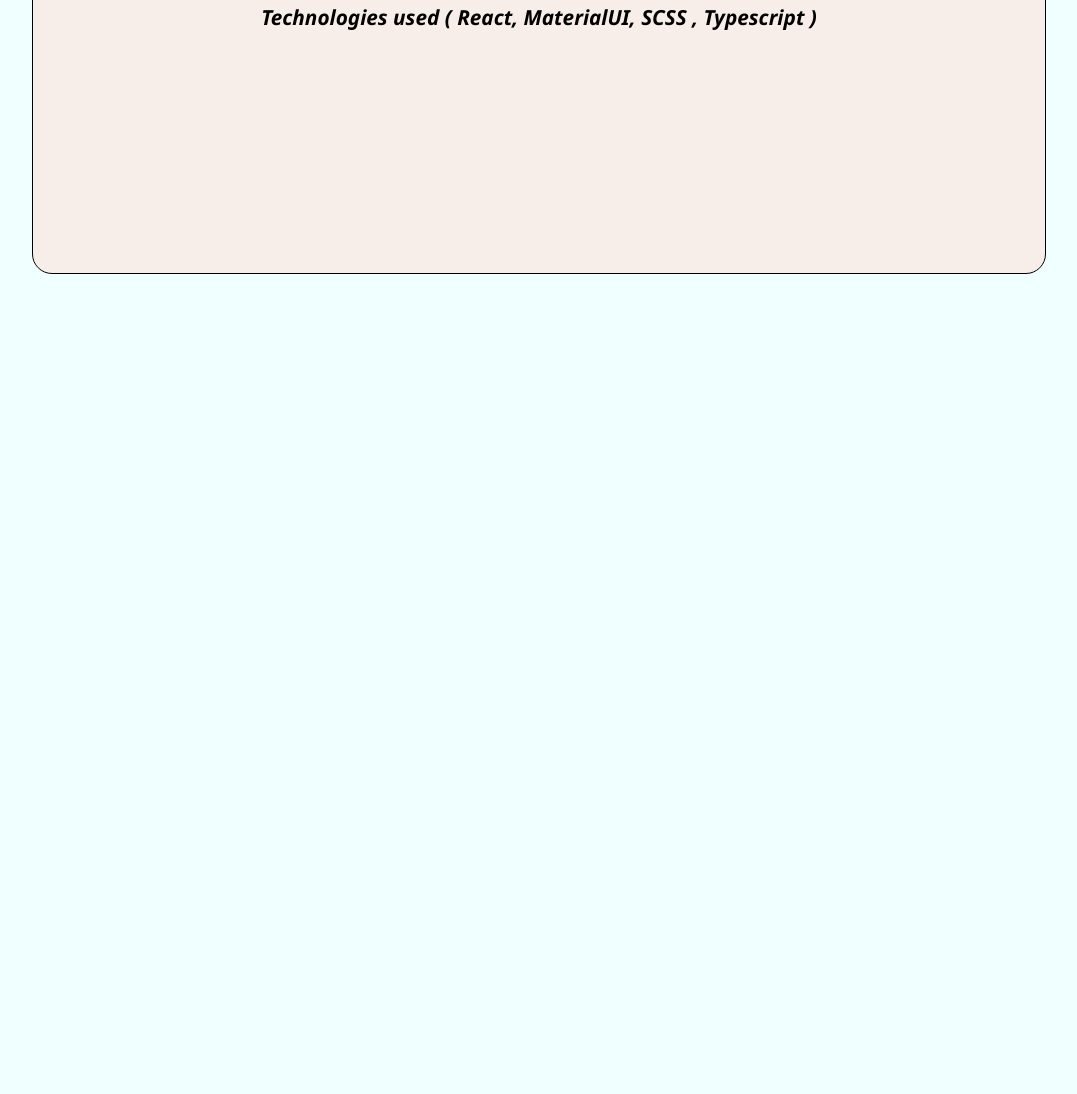
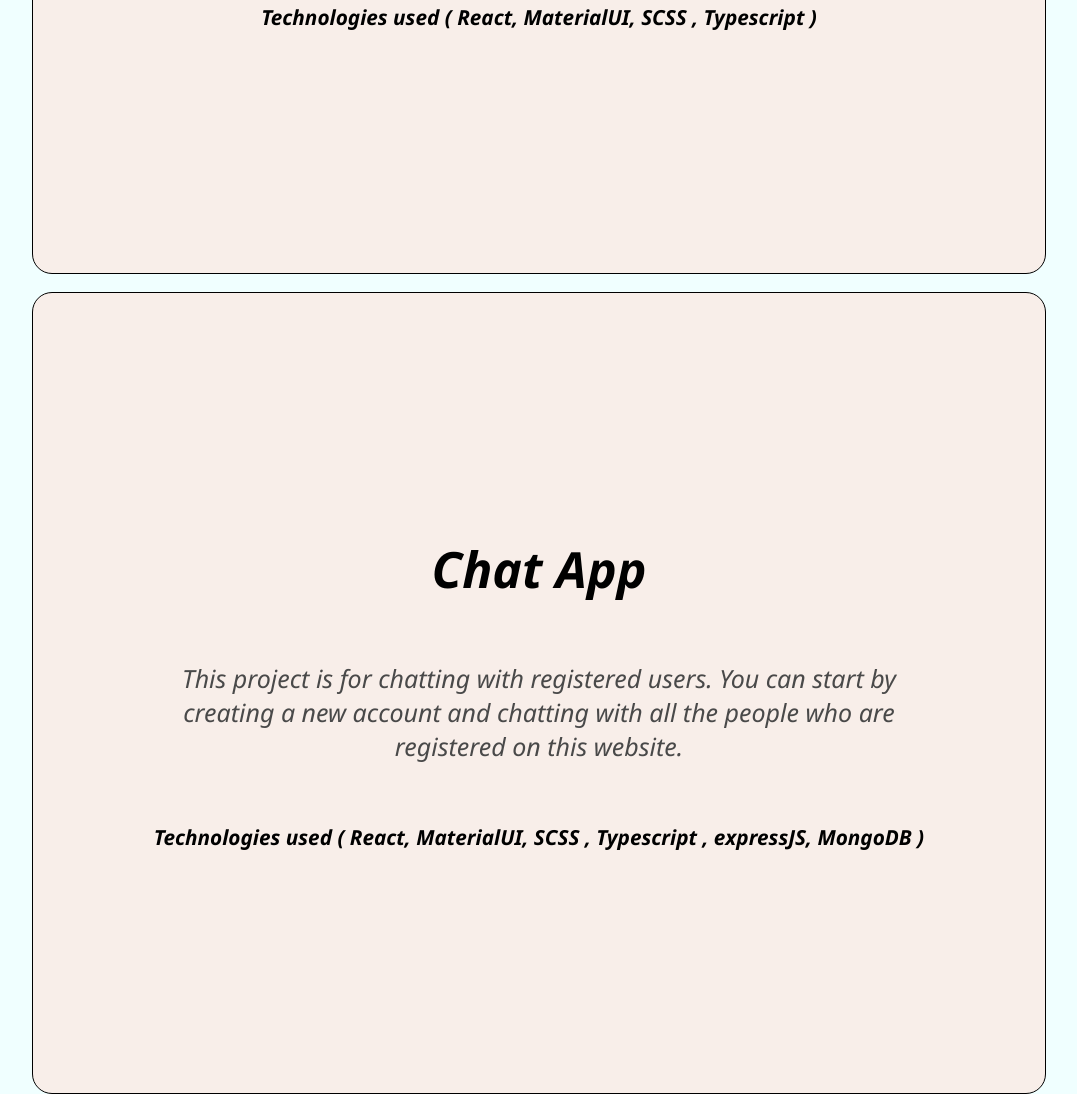
Before and after one commit to mozaffarMoh/Portfolio-description, a plain HTML site: page index.html in a window 1280 px wide. Shown: the part 8805-9899 px from the top of the page, without its empty margins (101-1178 px from the left). Before the commit the page ends 9105 px from the top, so only its background shows below. Drawn offline with Linux system fonts and the light colour scheme.

Commit message:
add-chat-app

```diff
--- a/index.html
+++ b/index.html
@@ -152,5 +152,20 @@
       <h5>Technologies used ( React, MaterialUI, SCSS , Typescript )</h5>
     </div>
     <br />
+
+    <!-- Chat App -->
+    <div class="work" id="ChatApp">
+      <h1>Chat App</h1>
+      <p>
+        This project is for chatting with registered users. You can start by
+        creating a new account and chatting with all the people who are
+        registered on this website.
+      </p>
+      <h5>
+        Technologies used ( React, MaterialUI, SCSS , Typescript , expressJS,
+        MongoDB )
+      </h5>
+    </div>
+    <br />
   </body>
 </html>
```
